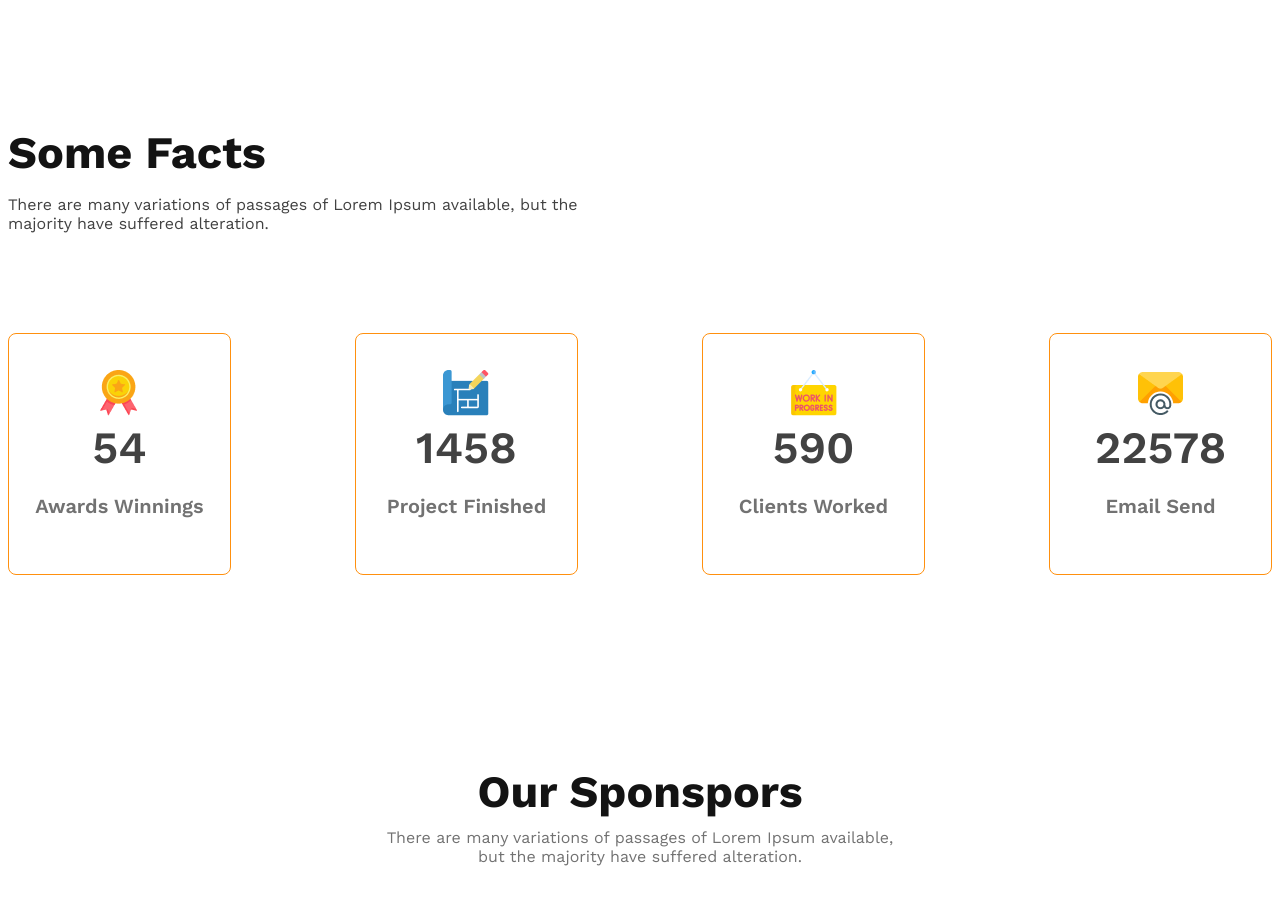
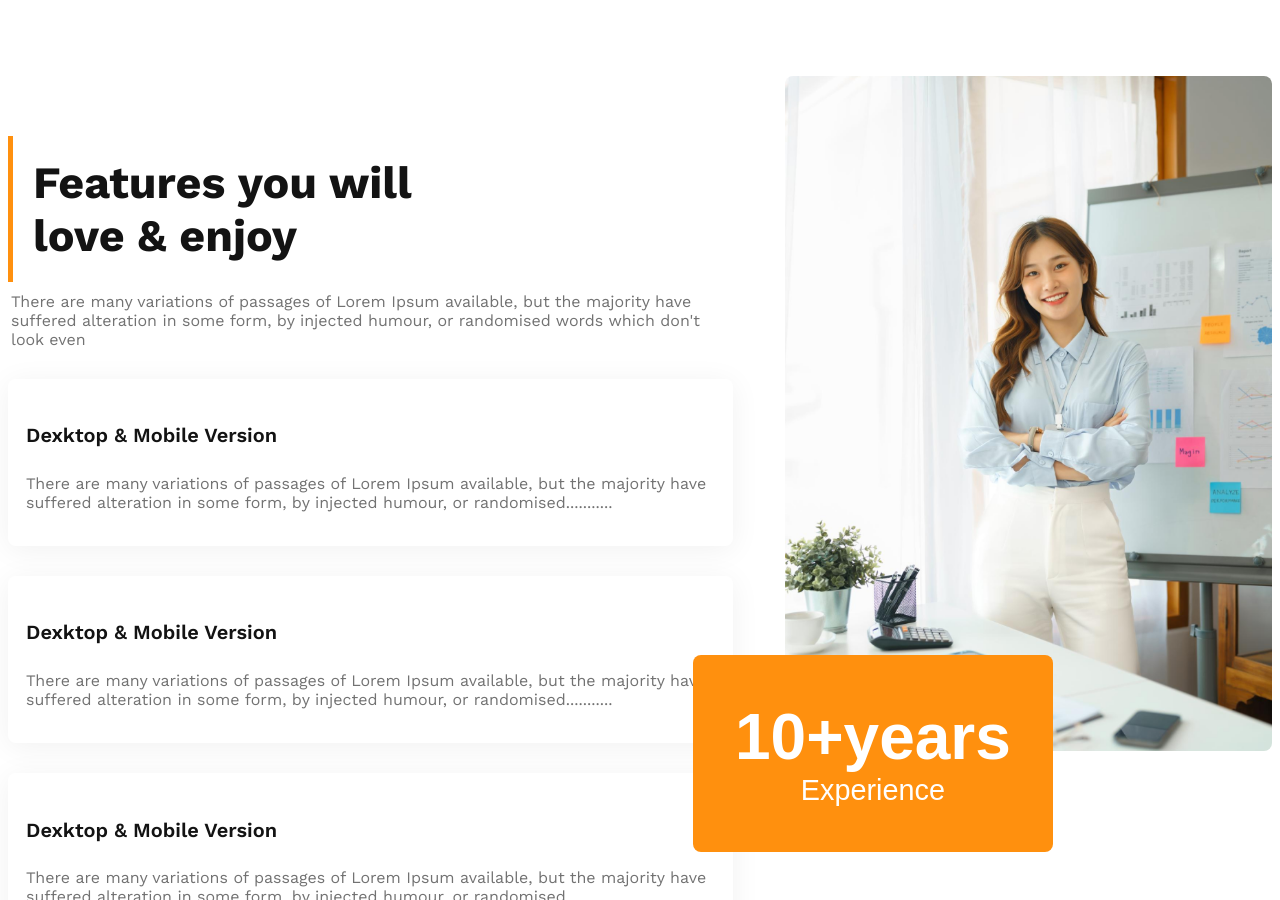
Before and after one commit to rayhan309/g3-architacts-website, a plain HTML site: page index.html in a window 1280 px wide. Shown: the part 1900-2800 px from the top of the page. Drawn offline with nearby package versions, Linux system fonts and the light colour scheme.

Commit message:
section4 commit

```diff
--- a/index.html
+++ b/index.html
@@ -49,7 +49,44 @@
             </div>
         </section>
 
+        <!-- section-4 html area -->
+        <section-4 class="section4-container dis-flex">
 
+
+                <div class="cadr2-container">
+                    <div class="nad">
+                         <h4 class="section4-title of dark1">Features you will <br> love & enjoy</h4>
+            <p class="section4-des dark3">There are many variations of passages of Lorem Ipsum available, but the majority have suffered alteration in some form, by injected humour, or randomised words which don't look even</p>
+                    </div>
+                    <div class="cadr-1">
+                        <h4 class="card-description dark1">Dexktop & Mobile Version</h4>
+                        <p class="dark3">There are many variations of passages of Lorem Ipsum available, but the majority have suffered alteration in some form, by injected humour, or randomised...........</p>
+                    </div>
+                    <div class="cadr-1">
+                        <h4 class="card-description dark1">Dexktop & Mobile Version</h4>
+                        <p class="dark3">There are many variations of passages of Lorem Ipsum available, but the majority have suffered alteration in some form, by injected humour, or randomised...........</p>
+                    </div>
+                    <div class="cadr-1">
+                        <h4 class="card-description dark1">Dexktop & Mobile Version</h4>
+                        <p class="dark3">There are many variations of passages of Lorem Ipsum available, but the majority have suffered alteration in some form, by injected humour, or randomised...........</p>
+                    </div>
+                    <div class="cadr-1">
+                        <h4 class="card-description dark1">Dexktop & Mobile Version</h4>
+                        <p class="dark3">There are many variations of passages of Lorem Ipsum available, but the majority have suffered alteration in some form, by injected humour, or randomised...........</p>
+                    </div>
+
+
+                </div>
+                <div class="images">
+                    <img src="images/architect.png" alt="">
+                    <button class="btn-2">
+                        <span class="span2">10+years
+                        </span><br>
+                        <span class="span1">Experience</span>
+                    </button>
+                </div>
+
+        </section-4>
 
         <!-- section-2 styles area -->
          <section class="card-section">
--- a/styles/style.css
+++ b/styles/style.css
@@ -36,7 +36,7 @@ main{
     color: #727272;
 }
 .font-weigth{
-    font-size: 45px;
+    font-size: 2.8rem;
     font-weight: bold;
 }
 .btn-1{
@@ -55,7 +55,7 @@ main{
 }
 
 .card-description{
-    font-size: 20px;
+    font-size: 1.25rem;
     font-weight: 600;
 }
 
@@ -129,7 +129,7 @@ header img{
     gap: 24px;
 }
 .Quick{
-    font-size: 45px;
+    font-size: 2.8;
     font-weight: 600;
 }
 .of{
@@ -137,10 +137,53 @@ header img{
     font-weight: bold;
 }
 .features{
-    font-size: 45px;
+    font-size: 2.8rem;
     font-weight: bold;
     color: #FF900E;
 }
+/* section-4 styles area */
+.section4-container{
+    gap: 52px;
+}
+.cadr-1{
+    margin-top: 30px;
+    margin-bottom: 20px;
+    padding: 18px;
+    border-radius: 8px;
+    box-shadow: 0 4px 30px 0 rgba(0, 0, 0, 0.06);
+}
+.section4-title{
+    padding: 20px;
+    margin-bottom: 10px;
+    border-left: 5px solid rgba(255, 144, 14, 1);
+}
+.section4-des{
+    margin: 3px;
+}
+.images img{
+    border-radius: 8px;
+    width: 100%;
+}
+.btn-2{
+    background-color: #FF900E;
+    padding: 45px 42px;
+    border: none;
+    border-radius: 8px;
+    margin-top: -100px;
+    margin-left: -92px;
+}
+.span1{
+    color: #ffffff;
+    font-size: 1.8rem;
+    font-weight: 500;
+}
+.span2{
+
+    color: #ffffff;
+    font-size: 4rem;
+    font-weight: bold;
+}
+
 /* section 2 styles area */
 .section2-title{
     margin-bottom: 0;
@@ -198,7 +241,12 @@ header img{
 }
 /* relatip stykes */
 @media screen and (max-width: 576px) {
-     .li-container, .navber, .card-container{
+     .li-container,
+      .navber,
+      .card-container,
+      .section4-container,
+      .imag-container
+      {
     flex-direction: column;
     }
     .card-container{
@@ -210,6 +258,9 @@ header img{
         display: grid;
         grid-template-columns: repeat(2, 1fr);
         margin-bottom: 20px;
+    }
+    .btn-2{
+        display: none;
     }
 }
 /* main section layout */
```
